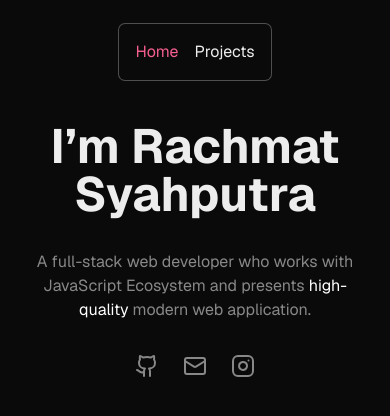
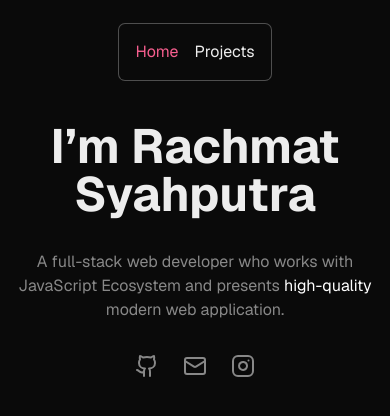
Before and after one commit to rach-syahputra/personal-website, a Next.js app: page / in a window 390 px wide. Shown: the top 416 px of the page. Built offline with nearby package versions, Linux system fonts and the light colour scheme.

Commit message:
add section component

```diff
--- a/src/app/components/home-content.tsx
+++ b/src/app/components/home-content.tsx
@@ -1,13 +1,14 @@
 import Description from '@/components/description'
 import Header from '@/components/header'
+import Section from '@/components/section'
 import { Github, Instagram, Mail } from 'lucide-react'
 import Link from 'next/link'
 
 export default function HomeContent() {
   return (
-    <section className='flex h-[500px] w-full flex-col items-center justify-center gap-8 px-8'>
+    <Section>
       <Header>I&rsquo;m Rachmat Syahputra</Header>
-      <Description className='max-w-xl text-center'>
+      <Description>
         A full-stack web developer who works with JavaScript Ecosystem and
         presents <span className='text-white'>high-quality</span> modern web
         application.
@@ -23,6 +24,6 @@ export default function HomeContent() {
           <Instagram color='#888888' />
         </Link>
       </div>
-    </section>
+    </Section>
   )
 }
--- a/src/app/layout.tsx
+++ b/src/app/layout.tsx
@@ -24,7 +24,7 @@ export default function RootLayout({
   return (
     <html lang='en'>
       <body className={`${geist.variable} font bg-dark text-light antialiased`}>
-        <div className='max-w-default mx-auto'>
+        <div className='max-w-default mx-auto w-full'>
           <Navbar />
           {children}
         </div>
--- a/src/components/description.tsx
+++ b/src/components/description.tsx
@@ -6,5 +6,11 @@ interface DescriptionProps {
 }
 
 export default function Description({ className, children }: DescriptionProps) {
-  return <p className={cn('text-gray', className)}>{children}</p>
+  return (
+    <p
+      className={cn('text-gray max-w-full text-center sm:max-w-xl', className)}
+    >
+      {children}
+    </p>
+  )
 }
--- /dev/null
+++ b/src/components/section.tsx
@@ -0,0 +1,19 @@
+import { cn } from '@/lib/utils'
+
+interface SectionProps {
+  className?: string
+  children: React.ReactNode
+}
+
+export default function Section({ className, children }: SectionProps) {
+  return (
+    <section
+      className={cn(
+        'flex h-[500px] w-full flex-col items-center justify-center gap-8 px-4 md:px-0',
+        className
+      )}
+    >
+      {children}
+    </section>
+  )
+}
```
